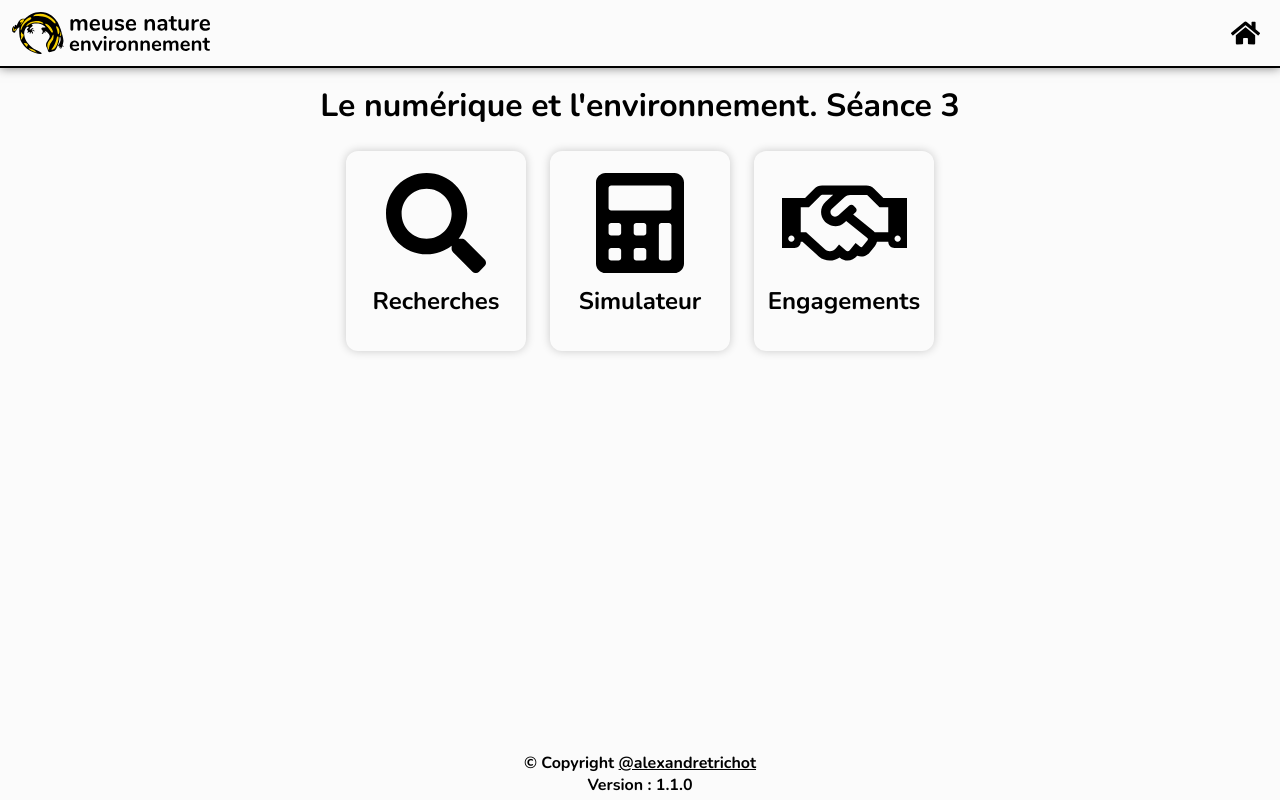
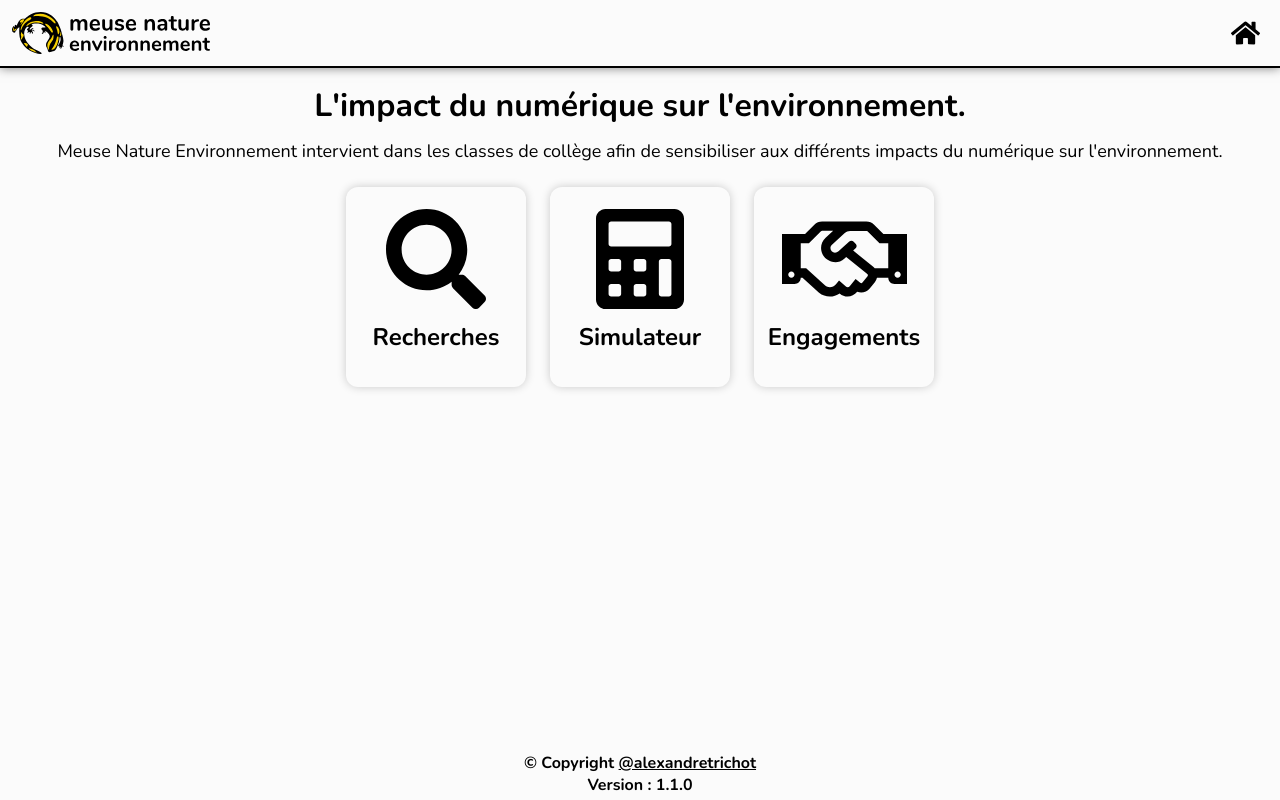
Before and after one commit to alexandretrichot/digital-impact-simulator, a Nuxt app: page / in a window 1280 px wide. Built offline with nearby package versions, Linux system fonts and the light colour scheme.

Commit message:
Change home text

```diff
--- a/pages/index.vue
+++ b/pages/index.vue
@@ -3,7 +3,8 @@ export default {};
 </script>
 <template>
   <div class="container">
-    <h1>Le numérique et l'environnement. Séance 3</h1>
+    <h1>L'impact du numérique sur l'environnement.</h1>
+	<p>Meuse Nature Environnement intervient dans les classes de collège afin de sensibiliser aux différents impacts du numérique sur l'environnement.</p>
     <div class="box">
       <nuxt-link class="card" to="/searchEngines">
         <img src="~/assets/svg/search-solid.svg" alt="Recherches Logo" />
@@ -24,7 +25,7 @@ export default {};
 .container {
   padding: 12px;
 
-  h1 {
+  h1, p {
     text-align: center;
   }
 
```
